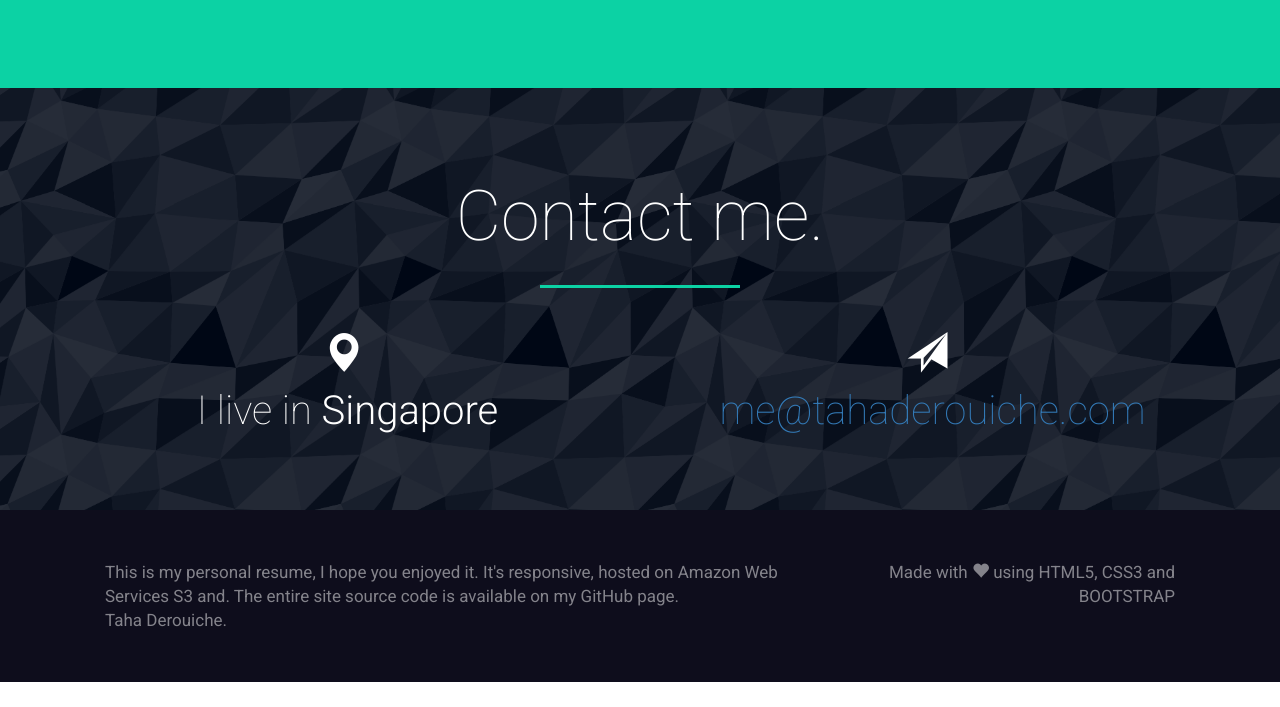
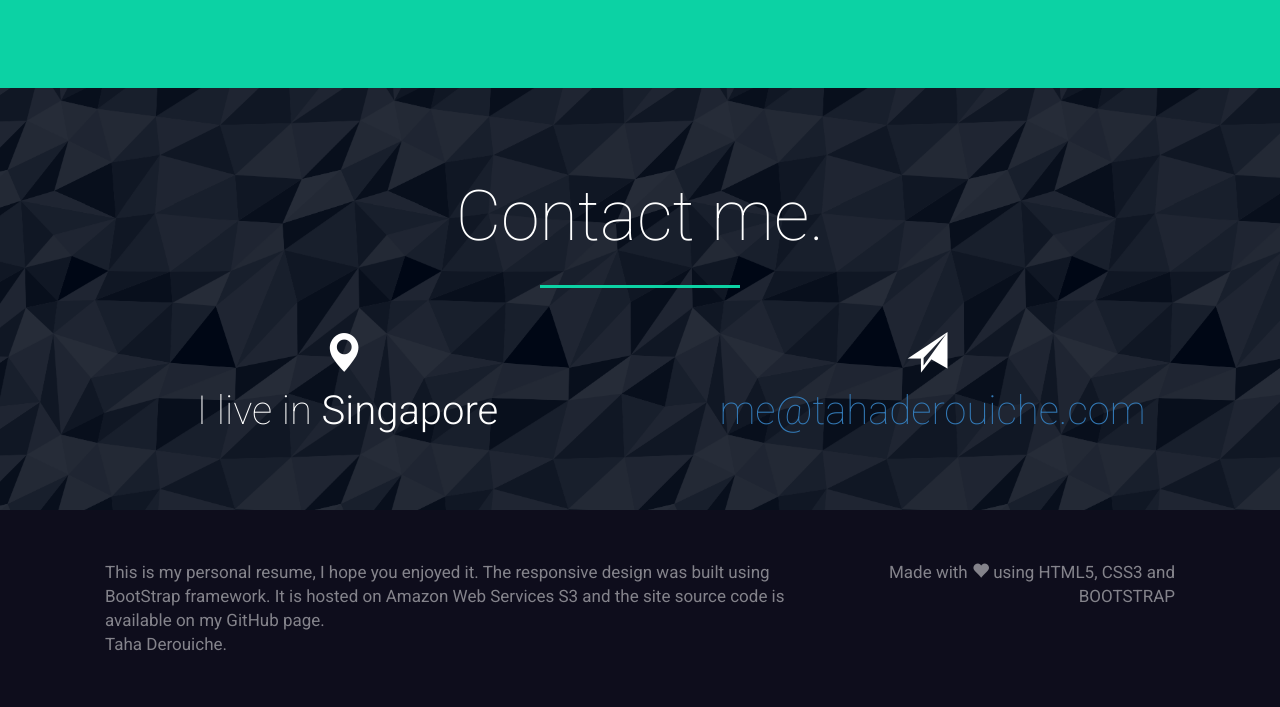
Before and after one commit to tahaderouiche/tahaderouiche.com, a plain HTML site: page index.html in a window 1280 px wide. Shown: the part 5867-6574 px from the top of the page. Before the commit the page ends 6549 px from the top, so only its background shows below. Drawn offline with nearby package versions, Linux system fonts and the light colour scheme.

Commit message:
edited the github part

```diff
--- a/index.html
+++ b/index.html
@@ -577,7 +577,7 @@
 		<div class="container padding-footer">
 			<div class="row">
 				<!-- Text Left -->
-				<div class="col-sm-8 foo-left">This is my personal resume, I hope you enjoyed it. It's responsive, hosted on Amazon Web Services S3 and. The entire site source code is available on my GitHub page.<br> Taha Derouiche.</div>
+				<div class="col-sm-8 foo-left">This is my personal resume, I hope you enjoyed it. The responsive design was built using BootStrap framework. It is hosted on Amazon Web Services S3 and the site source code is available on my GitHub page.<br> Taha Derouiche.</div>
 				<!-- Text Right -->
 				<div class="col-sm-4 foo-right">Made with <span class="glyphicon glyphicon-heart" aria-hidden="true"></span> using HTML5, CSS3 and BOOTSTRAP</div>
 			</div>
```
